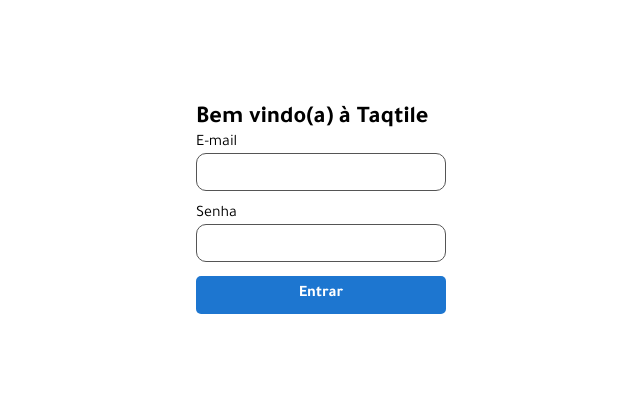
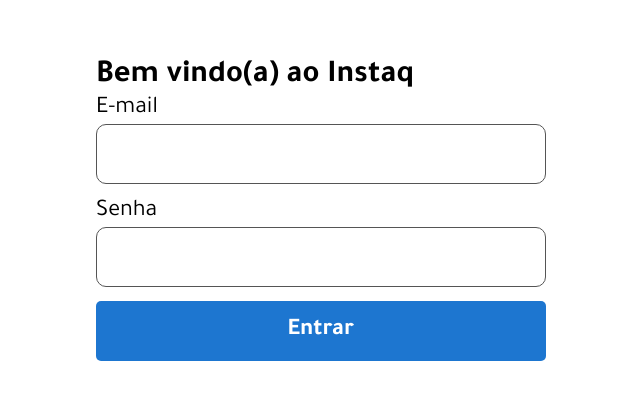
Before and after one commit to jotaMch/TAQ-GITHUB-BOT, a React (Vite) app: page / in a window 1280 px wide. Shown: the part 191-590 px from the top of the page, without its empty margins (319-959 px from the left). Built offline with nearby package versions, Linux system fonts and the light colour scheme.

Commit message:
update form

```diff
--- a/src/App.css
+++ b/src/App.css
@@ -12,8 +12,12 @@
     align-items: center;
 }
 
-form{
-    width: 250px;
+.container{
+    width: 450px;
+}
+
+form {
+    width: 100%;
 }
 
 .flex-form{
@@ -25,3 +29,9 @@
 .flex-form, #entrar {
     width: 100%;
 }
+
+@media (max-width: 768px) {
+    .container{
+        width: 90%;
+    }
+}
--- a/src/components/atoms/button/Button.tsx
+++ b/src/components/atoms/button/Button.tsx
@@ -14,9 +14,9 @@
     border: border,
     borderRadius: '5px',
     cursor: 'pointer',
-    fontSize: '16px',
+    fontSize: '24px',
     fontWeight: 'bold',
-    height: '38px',
+    height: '60px',
   };
 
   return (
--- a/src/components/atoms/input/Input.tsx
+++ b/src/components/atoms/input/Input.tsx
@@ -7,12 +7,13 @@
   required?: boolean;
 }
 
+const inputStyled = {
+  height: '60px',
+  borderRadius: '10px',
+  border: '1px solid #555',
+};
+
 const Input: React.FC<InputProps> = ({ id, type, className, required }) => {
-  const inputStyled = {
-    height: '38px',
-    borderRadius: '10px',
-    border: '1px solid #555',
-  };
   return <input style={inputStyled} id={id} type={type} className={className} required={required} />;
 };
 
--- a/src/components/atoms/label/Label.tsx
+++ b/src/components/atoms/label/Label.tsx
@@ -8,8 +8,12 @@
 }
 
 const Label: React.FC<LabelProps> = ({ htmlFor, text, className }) => {
+  const labelStyled = {
+    fontSize: '24px',
+  };
+
   return (
-    <label htmlFor={htmlFor} className={className}>
+    <label style={labelStyled} htmlFor={htmlFor} className={className}>
       {text}
     </label>
   );
--- a/src/components/molecules/form-page/Form.tsx
+++ b/src/components/molecules/form-page/Form.tsx
@@ -5,8 +5,8 @@
 
 const Form: React.FC = () => {
   return (
-    <div>
-      <h2>Bem vindo(a) à Taqtile</h2>
+    <div className='container'>
+      <h1>Bem vindo(a) ao Instaq</h1>
       <form>
         <div className='flex-form'>
           <Label htmlFor='e-mail' text='E-mail' className='email-label' />
```
Also changed, not shown: 1 other file (tests, documents, lock files or other folders).
